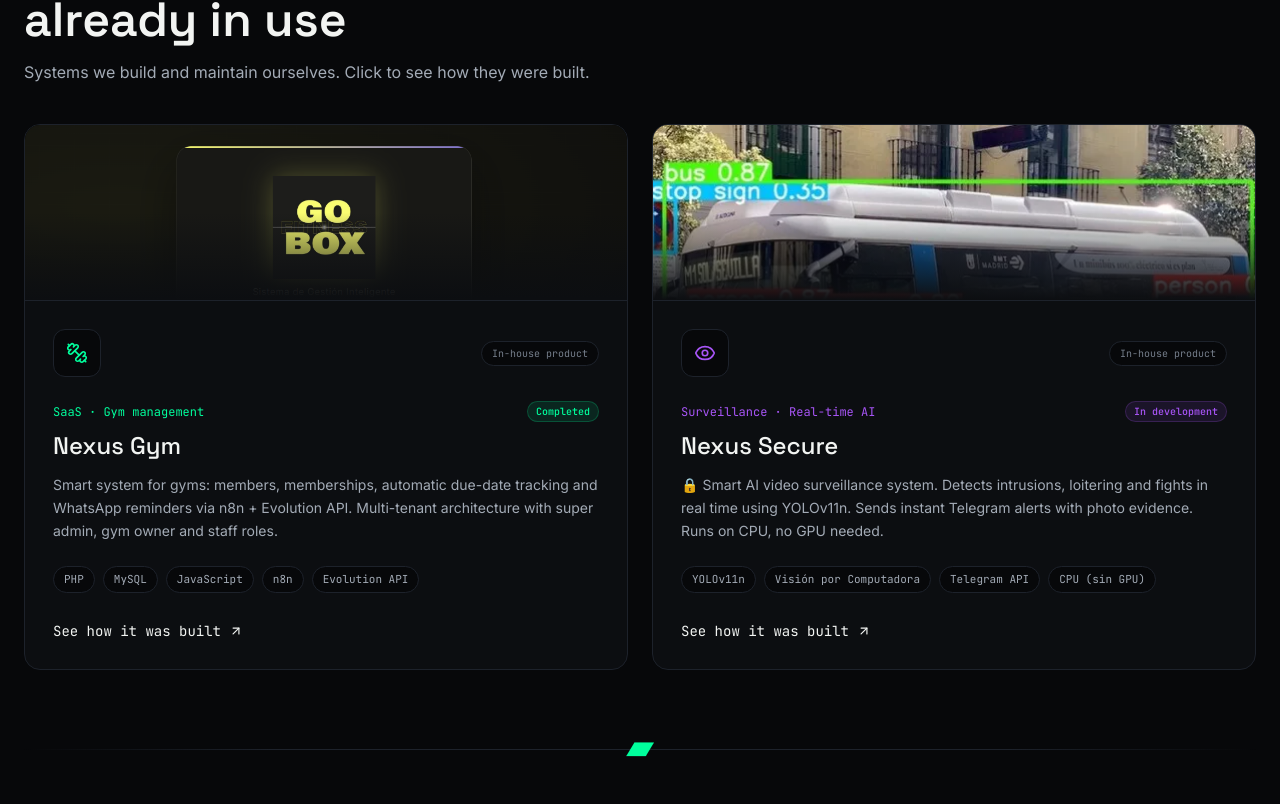
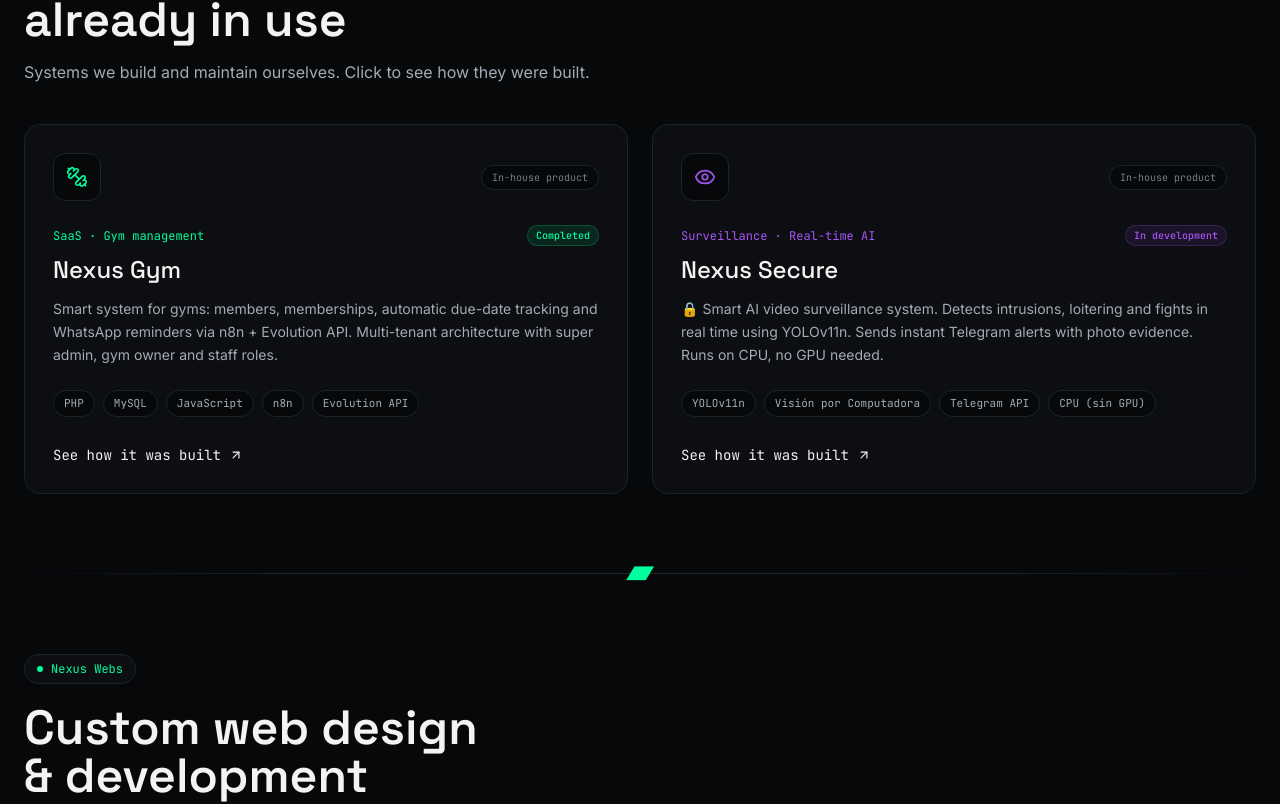
Before and after one commit to tobadprr-code/Nexus-Web, a Next.js app: page / in a window 1280 px wide. Shown: the part 3146-3950 px from the top of the page. Built offline with nearby package versions, Linux system fonts and the light colour scheme.

Commit message:
feat: actualizaciones de nexus para despliegue

```diff
--- a/app/globals.css
+++ b/app/globals.css
@@ -10,10 +10,13 @@ html,
 body {
   background-color: #07080a;
   color: #f2f4f2;
+  overflow-x: hidden;
+  max-width: 100%;
 }
 
 body {
   cursor: default;
+  -webkit-tap-highlight-color: transparent;
 }
 
 ::selection {
@@ -132,4 +135,5 @@ textarea:focus-visible {
   backdrop-filter: blur(14px);
   -webkit-backdrop-filter: blur(14px);
   border: 1px solid rgba(255, 255, 255, 0.06);
+  -webkit-overflow-scrolling: touch;
 }
--- a/app/layout.tsx
+++ b/app/layout.tsx
@@ -89,6 +89,9 @@ export const metadata: Metadata = {
 
 export const viewport = {
   themeColor: "#07080a",
+  width: "device-width",
+  initialScale: 1,
+  maximumScale: 5,
 };
 
 const jsonLd = {
--- a/components/Contact.tsx
+++ b/components/Contact.tsx
@@ -94,7 +94,7 @@ export default function Contact() {
   };
 
   return (
-    <section id="contacto" className="relative py-28 sm:py-36">
+    <section id="contacto" className="relative overflow-hidden py-28 sm:py-36">
       <div
         className="pointer-events-none absolute left-1/2 top-0 h-[400px] w-[600px] -translate-x-1/2 rounded-full bg-nexus-green/[0.06] blur-[140px]"
         aria-hidden
--- a/components/FAQ.tsx
+++ b/components/FAQ.tsx
@@ -28,7 +28,7 @@ export default function FAQ() {
         </motion.div>
 
         <div className="space-y-3">
-          {f?.items?.map((item: any, i: number) => {
+          {f.items.map((item, i) => {
             const isOpen = open === i;
             return (
               <motion.div
--- a/components/Hero.tsx
+++ b/components/Hero.tsx
@@ -46,7 +46,7 @@ export default function Hero() {
             initial={{ opacity: 0, y: 22 }}
             animate={{ opacity: 1, y: 0 }}
             transition={{ duration: 0.7, delay: 0.1 }}
-            className="text-balance font-display text-[13vw] font-semibold leading-[0.95] tracking-tight text-ink sm:text-6xl lg:text-[4.4rem]"
+            className="text-balance font-display text-[clamp(2.25rem,10vw,3.75rem)] font-semibold leading-[0.95] tracking-tight text-ink sm:text-6xl lg:text-[4.4rem]"
           >
             {h.titlePre}{" "}
             <span className="relative inline-block">
--- a/components/InteractiveDemo.tsx
+++ b/components/InteractiveDemo.tsx
@@ -201,7 +201,7 @@ function LiveChat({
           type="submit"
           data-cursor-hover
           disabled={!input.trim() || typing}
-          className="flex h-8 w-8 shrink-0 items-center justify-center rounded-full bg-gradient-to-br from-nexus-green to-nexus-cyan text-void transition-transform hover:scale-110 disabled:opacity-40"
+          className="flex h-9 w-9 shrink-0 items-center justify-center rounded-full bg-gradient-to-br from-nexus-green to-nexus-cyan text-void transition-transform hover:scale-110 disabled:opacity-40"
           aria-label="Send"
         >
           <Send size={13} />
--- a/components/Process.tsx
+++ b/components/Process.tsx
@@ -30,7 +30,7 @@ export default function Process() {
         </motion.div>
 
         <div className="grid grid-cols-1 gap-5 sm:grid-cols-2 lg:grid-cols-4">
-          {p?.steps?.map((step: any, i: number) => {
+          {p.steps.map((step, i) => {
             const Icon = ICONS[i % ICONS.length];
             return (
               <motion.div
--- a/components/ProjectModal.tsx
+++ b/components/ProjectModal.tsx
@@ -50,7 +50,7 @@ function ImageCarousel({ images, name }: { images: string[]; name: string }) {
               onClick={prev}
               data-cursor-hover
               aria-label="Imagen anterior"
-              className="absolute left-3 top-1/2 flex h-9 w-9 -translate-y-1/2 items-center justify-center rounded-full bg-void/70 text-ink backdrop-blur transition-colors hover:bg-nexus-green hover:text-void"
+              className="absolute left-3 top-1/2 flex h-10 w-10 -translate-y-1/2 items-center justify-center rounded-full bg-void/70 text-ink backdrop-blur transition-colors hover:bg-nexus-green hover:text-void"
             >
               <ChevronLeft size={18} />
             </button>
@@ -58,7 +58,7 @@ function ImageCarousel({ images, name }: { images: string[]; name: string }) {
               onClick={next}
               data-cursor-hover
               aria-label="Siguiente imagen"
-              className="absolute right-3 top-1/2 flex h-9 w-9 -translate-y-1/2 items-center justify-center rounded-full bg-void/70 text-ink backdrop-blur transition-colors hover:bg-nexus-green hover:text-void"
+              className="absolute right-3 top-1/2 flex h-10 w-10 -translate-y-1/2 items-center justify-center rounded-full bg-void/70 text-ink backdrop-blur transition-colors hover:bg-nexus-green hover:text-void"
             >
               <ChevronRight size={18} />
             </button>
@@ -125,7 +125,7 @@ export default function ProjectModal({
                 onClick={onClose}
                 data-cursor-hover
                 aria-label="Cerrar"
-                className="flex h-9 w-9 shrink-0 items-center justify-center rounded-full border border-line text-ink-muted transition-colors hover:border-nexus-green hover:text-nexus-green"
+                className="flex h-10 w-10 shrink-0 items-center justify-center rounded-full border border-line text-ink-muted transition-colors hover:border-nexus-green hover:text-nexus-green"
               >
                 <X size={16} />
               </button>
--- a/components/Projects.tsx
+++ b/components/Projects.tsx
@@ -1,7 +1,6 @@
 "use client";
 
 import { useState } from "react";
-import Image from "next/image";
 import { motion } from "framer-motion";
 import { ArrowUpRight, Dumbbell, Car, Eye, type LucideIcon } from "lucide-react";
 import SectionTag from "./SectionTag";
@@ -87,22 +86,8 @@ function ProjectGrid({
             <TiltCard
               data-cursor-hover
               onClick={() => onSelect(project)}
-              className={`group flex h-full cursor-pointer flex-col overflow-hidden rounded-2xl border border-line bg-surface transition-all duration-300 hover:-translate-y-2 ${accent.border} ${accent.glow}`}
+              className={`group flex h-full cursor-pointer flex-col rounded-2xl border border-line bg-surface p-7 transition-all duration-300 hover:-translate-y-2 ${accent.border} ${accent.glow}`}
             >
-              {project.images[0] && (
-                <div className="relative h-44 w-full overflow-hidden border-b border-line bg-void">
-                  <Image
-                    src={project.images[0]}
-                    alt={project.name}
-                    fill
-                    sizes="(max-width: 768px) 100vw, 50vw"
-                    className="object-cover object-top transition-transform duration-500 group-hover:scale-105"
-                  />
-                  <div className="absolute inset-0 bg-gradient-to-t from-surface via-transparent to-transparent" />
-                </div>
-              )}
-
-              <div className="flex flex-1 flex-col p-7">
               <div className="flex items-center justify-between">
                 <div
                   className={`flex h-12 w-12 items-center justify-center rounded-xl border border-line bg-void ${accent.text}`}
@@ -144,7 +129,6 @@ function ProjectGrid({
                 {viewCase}
                 <ArrowUpRight size={14} />
               </span>
-              </div>
             </TiltCard>
           </motion.div>
         );
--- a/components/Services.tsx
+++ b/components/Services.tsx
@@ -42,7 +42,7 @@ export default function Services() {
   const s = t.services;
 
   return (
-    <section id="servicios" className="relative py-28 sm:py-36">
+    <section id="servicios" className="relative overflow-hidden py-28 sm:py-36">
       <div
         className="pointer-events-none absolute right-[8%] top-10 h-[280px] w-[280px] rounded-full bg-nexus-cyan/[0.05] blur-[110px]"
         aria-hidden
--- a/lib/i18n/LanguageContext.tsx
+++ b/lib/i18n/LanguageContext.tsx
@@ -6,7 +6,7 @@ import { translations, type Lang } from "./translations";
 type LanguageContextValue = {
   lang: Lang;
   setLang: (lang: Lang) => void;
-  t: any; // fix v2: forzar compilacion en vercel sin tipado estricto
+  t: (typeof translations)["es"];
 };
 
 const LanguageContext = createContext<LanguageContextValue | null>(null);
```
Also changed, not shown: components/About.tsx (+8 -8 lines). Lines whose indentation alone changed are shown as unchanged.
